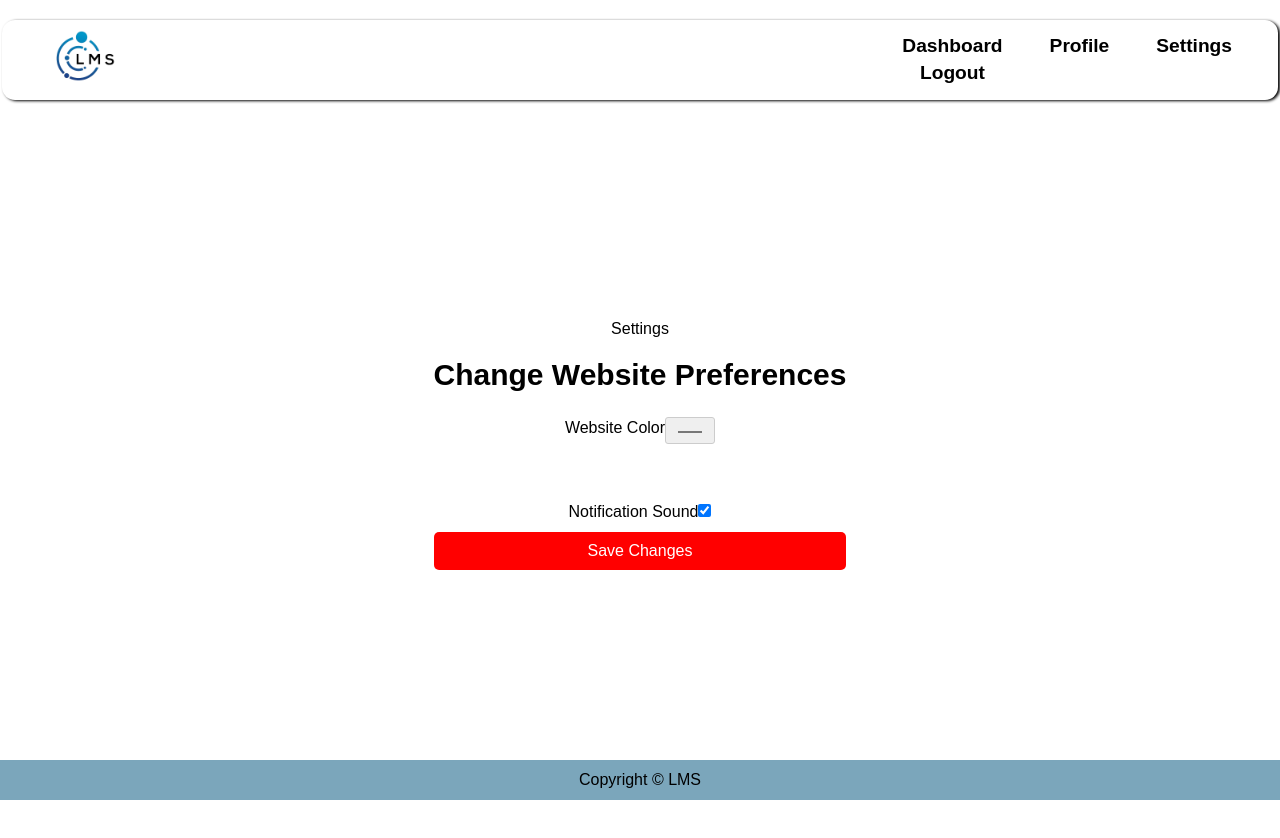
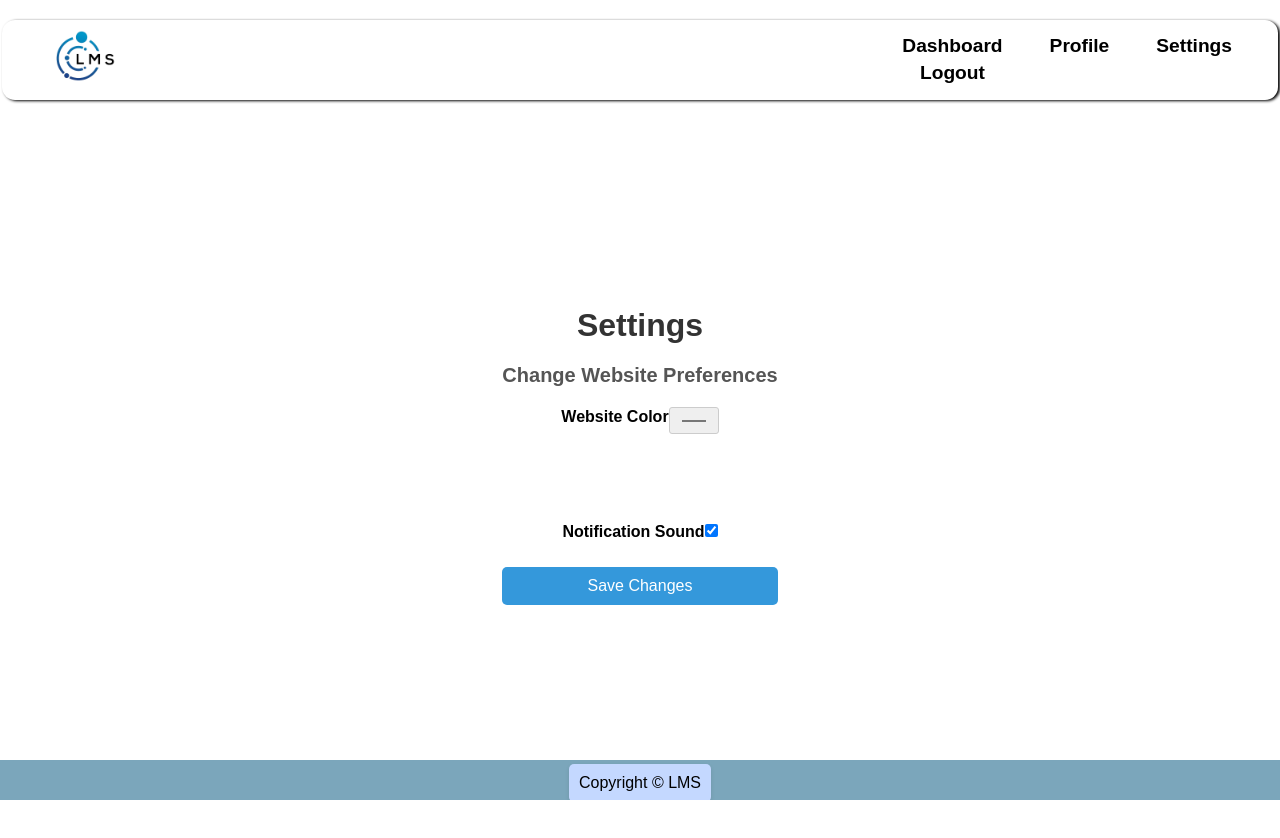
Before and after one commit to WSU-4110/LearningManagementSystem, a React (Create React App) app in the folder frontend/: page /settings in a window 1280 px wide. Shown: the top 838 px of the page. Built offline with nearby package versions, Linux system fonts and the light colour scheme; the HTML template or start-up script is replaced by a standard one.

Commit message:
changed css styling for instructor

```diff
--- a/frontend/src/components/instructorComponents/instructorCourse.component.js
+++ b/frontend/src/components/instructorComponents/instructorCourse.component.js
@@ -1,48 +1,54 @@
-import {useParams} from 'react-router-dom';
-import {useState, useEffect} from 'react';
-import {Link, useNavigate} from 'react-router-dom';
-import {DATA_SERVER_URL} from '../../constants';
+// Your component with applied CSS classes
+import { useParams } from 'react-router-dom';
+import { useState, useEffect } from 'react';
+import { Link, useNavigate } from 'react-router-dom';
+import { DATA_SERVER_URL } from '../../constants';
 import http from '../../http';
+import '../../css/instructorCourse.css'; // Import the CSS file
+
 function AssignmentPeak(props) {
   return (
-        <div>
-            <Link to={"/instructorAssignment/" + props.assignmentId}>
+    <div className="assignment">
+      <Link to={`/instructorAssignment/${props.assignmentId}`} className="assignment-link">
         <h2>{props.assignmentName}</h2>
       </Link>
     </div>
   );
 }
+
 export default function InstructorCourse() {
   const navigate = useNavigate();
-    const {course_id} = useParams();
+  const { course_id } = useParams();
   const [assignments, setAssignments] = useState([]);
+
   useEffect(() => {
     async function getAssignments() {
       try {
         let response;
         let accumulator_assignment_list = [];
         // get the course this component represents
-                response = await http.get(DATA_SERVER_URL + "/courses/" + course_id);
+        response = await http.get(DATA_SERVER_URL + '/courses/' + course_id);
         let course = response.data.course;
         let assignment_ids = course.assignments;
         for (let i = 0; i < assignment_ids.length; ++i) {
-                    response = await http.get(DATA_SERVER_URL + "/assignments/" + assignment_ids[i]);
+          response = await http.get(DATA_SERVER_URL + '/assignments/' + assignment_ids[i]);
           let assignment = response.data.assignment;
           accumulator_assignment_list.push(assignment);
         }
         setAssignments(accumulator_assignment_list);
-            } catch(err) {
+      } catch (err) {
         console.log('error: ' + err);
       }
     }
     getAssignments();
   }, []);
+
   return (
-        <div>
-            <p>Create a new assignment: </p>
-            <button onClick={() => {navigate('/instructorNewAssignment/' + course_id)}}>new assignment</button>
+    <div className="container">
+      <p className="create-assignment">Create a new assignment:</p>
+      <button onClick={() => { navigate(`/instructorNewAssignment/${course_id}`) }} className="new-assignment-btn">New Assignment</button>
       {assignments.map(assignment => {
-                return <AssignmentPeak assignmentName={assignment.name} assignmentId={assignment._id} key={assignment._id}/>;
+        return <AssignmentPeak assignmentName={assignment.name} assignmentId={assignment._id} key={assignment._id} />;
       })}
     </div>
   );
--- a/frontend/src/components/instructorComponents/instructorDashboard.component.js
+++ b/frontend/src/components/instructorComponents/instructorDashboard.component.js
@@ -2,9 +2,13 @@ import {useState, useEffect} from 'react';
 import {Link} from 'react-router-dom';
 import {DATA_SERVER_URL} from '../../constants';
 import http from '../../http';
+import "../../"
+import '../../css/instructorDash.css';
+
+
 function CoursePeak(props) {
   return (
-        <div>
+    <div className="CoursePeakContainer">
       <Link to={"/instructorCourse/" + props.courseId}>
         <h2>{props.courseName}</h2>
       </Link>
--- a/frontend/src/components/settings.component.js
+++ b/frontend/src/components/settings.component.js
@@ -4,20 +4,11 @@ import '../css/settings.css';
 import '../css/index.css';
 
 export default function Settings() {
-  const [email, setEmail] = useState('');
-  const [password, setPassword] = useState('');
-  const [firstName, setFirstName] = useState('');
-  const [lastName, setLastName] = useState('');
   const [selectedColor, setSelectedColor] = useState('#ffffff'); // Initialize with a default color
   const [notificationSound, setNotificationSound] = useState(true); // Initialize with notification sound on
 
   const handleSaveChanges = () => {
     const updatedUser = {
-      email: email,
-      password: password,
-      firstName: firstName,
-      lastName: lastName,
-      notificationSound: notificationSound,
       selectedColor: selectedColor, // Add selectedColor to the updated user object
     };
 
@@ -51,9 +42,9 @@ export default function Settings() {
 
   return (
     <div>
-      <header>Settings</header>
+      <h1>Settings</h1>
 
-      <h1>Change Website Preferences</h1>
+      <h2>Change Website Preferences</h2>
       <form>
         <div>
           <label>Website Color</label>
--- a/frontend/src/css/App.css
+++ b/frontend/src/css/App.css
@@ -1,5 +1,7 @@
 .App {
   text-align: center;
+  height: fit-content;
+  width: fit-content;
 }
 
 .App-logo {
--- a/frontend/src/css/index.css
+++ b/frontend/src/css/index.css
@@ -17,6 +17,7 @@ body {
   margin:auto;
   padding:0;
   --selected-color: rgb(24, 58, 210) !important;
+  height: fit-content;
 
 }
 
--- /dev/null
+++ b/frontend/src/css/instructorCourse.css
@@ -0,0 +1,51 @@
+/* CSS file */
+/* Add styles for the container */
+.container {
+    width: 80%;
+    margin: 0 auto;
+    padding: 20px;
+  }
+
+  /* Style for the 'Create a new assignment' paragraph */
+  .create-assignment {
+    font-size: 18px;
+    margin-bottom: 10px;
+  }
+
+  /* Style for the 'New Assignment' button */
+  .new-assignment-btn {
+    padding: 8px 16px;
+    background-color: #007bff;
+    color: white;
+    border: none;
+    border-radius: 4px;
+    cursor: pointer;
+    margin-bottom: 20px;
+  }
+
+  .new-assignment-btn:hover {
+    background-color: #0056b3;
+  }
+
+  /* Style for the assignment links */
+  .assignment-link {
+    text-decoration: none;
+    color: #333;
+  }
+
+  .assignment-link:hover {
+    text-decoration: underline;
+  }
+
+  /* Style for the assignment container */
+  .assignment {
+    background-color: #f9f9f9;
+    padding: 10px;
+    margin-bottom: 10px;
+    border-radius: 4px;
+  }
+
+  .assignment h2 {
+    font-size: 20px;
+    margin: 0;
+  }
--- /dev/null
+++ b/frontend/src/css/instructorDash.css
@@ -0,0 +1,22 @@
+/* CSS for CoursePeak component */
+.CoursePeakContainer {
+  border: 2px solid #ccc;
+  border-radius: 8px;
+  padding: 16px;
+  margin-bottom: 16px;
+  background-color: #f9f9f9;
+}
+
+.CoursePeakContainer h2 {
+  margin: 0;
+  font-size: 1.5rem;
+}
+
+.CoursePeakContainer a {
+  text-decoration: none;
+  color: #333;
+}
+
+.CoursePeakContainer a:hover {
+  color: #555;
+}
--- a/frontend/src/css/profilePage.css
+++ b/frontend/src/css/profilePage.css
@@ -6,6 +6,10 @@ h3 {
     text-align: center;
   }
 
+  div
+  {
+     overflow: hidden;
+  }
   ol {
     list-style: decimal inside;
     padding-left: 20px;
@@ -13,3 +17,13 @@ h3 {
         list-style-type: circle;
 
   }
+
+  p{
+    background-color:rgb(196, 216, 255);
+    border-radius: 5px;
+    margin-bottom: 10px;
+    padding: 10px;
+    box-shadow: 0 2px 4px rgba(0, 0, 0, 0.1);
+    transition: transform 0.3s ease-in-out;
+
+  }
--- a/frontend/src/css/settings.css
+++ b/frontend/src/css/settings.css
@@ -1,36 +1,73 @@
 
-.Settings {
-    max-width: 400px;
+/* settings.css */
+
+/* Container styles */
+.settings-container {
+  max-width: 600px;
   margin: 0 auto;
   padding: 20px;
+  border: 1px solid #ccc;
+  border-radius: 8px;
+  background-color: #f9f9f9;
+  font-family: Arial, sans-serif;
 }
 
+/* Headings */
 h1 {
-    font-size: 30px;
+  text-align: center;
   margin-bottom: 20px;
+  color: #333;
 }
 
-  .Settings label {
-    display: block;
-    font-weight: bold;
-    margin-bottom: 8px;
+h2 {
+  font-size: 20px;
+  margin-bottom: 15px;
+  color: #555;
 }
 
-  .Settings input {
-    width: 100%;
-    padding: 10px;
-    margin-bottom: 20px;
-    border: 1px solid #ccc;
-    border-radius: 4px;
+/* Form styles */
+form {
+  display: flex;
+  flex-direction: column;
+  gap: 15px;
 }
 
-  .Settings button {
-    background-color: #007bff;
-    padding: 10px 20px;
-    border-radius: 4px;
-    cursor: pointer;
+label {
+  font-weight: bold;
 }
 
-  .Settings button:hover {
-    background-color: #0056b3;
+/* Color picker and preview */
+.color-picker-container {
+  display: flex;
+  align-items: center;
+  gap: 15px;
 }
+
+.color-picker-preview {
+  width: 50px;
+  height: 50px;
+  border-radius: 50%;
+  border: 2px solid #ccc;
+}
+
+/* Checkbox styles */
+.checkbox-container {
+  display: flex;
+  align-items: center;
+  gap: 10px;
+}
+
+/* Button styles */
+button {
+  padding: 10px 20px;
+  border: none;
+  border-radius: 5px;
+  background-color: #3498db;
+  color: white;
+  cursor: pointer;
+  transition: background-color 0.3s ease;
+}
+
+button:hover {
+  background-color: #2980b9;
+}
```
Lines whose indentation alone changed are shown as unchanged.
